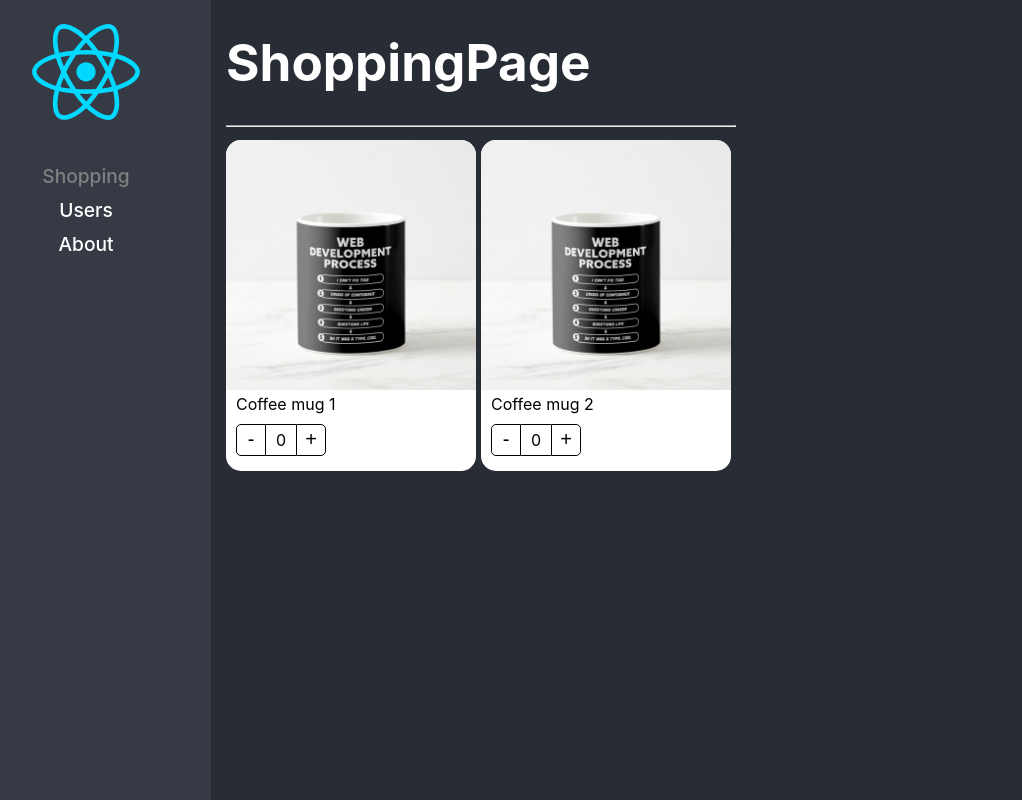
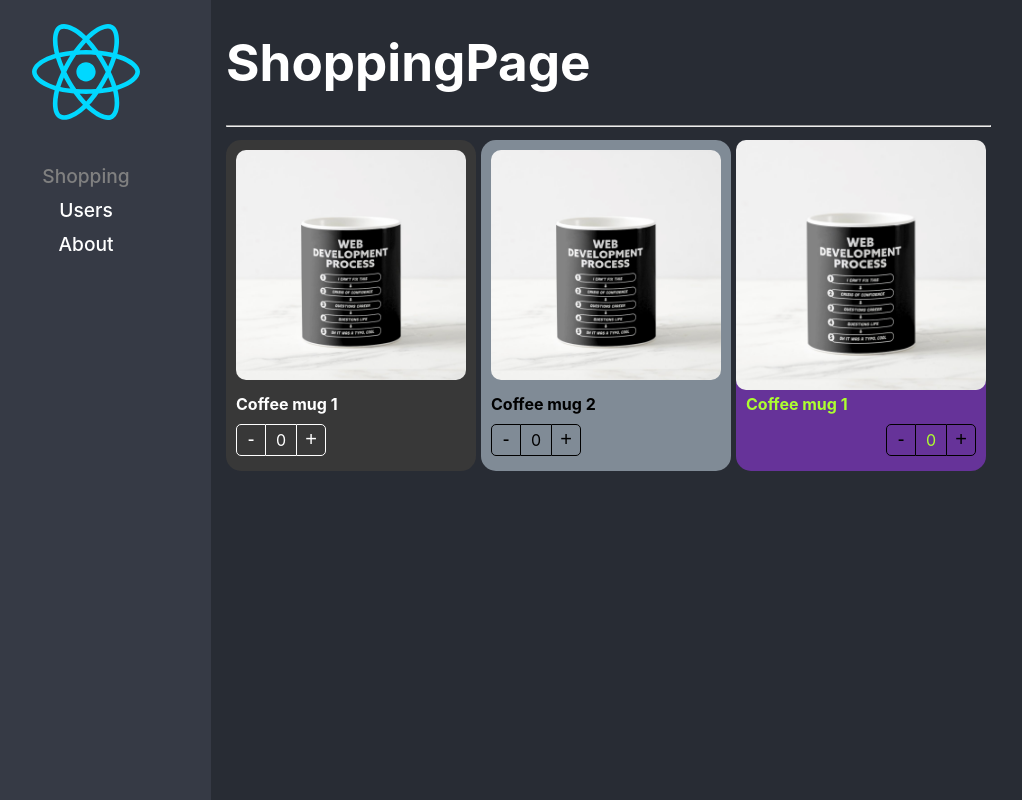
Before and after one commit to bluediu/react-advanced, a React (Vite) app: page / in a window 1280 px wide. Shown: the whole page, without its empty margins (39-1061 px from the left). Built offline with nearby package versions, Linux system fonts and the light colour scheme.

Commit message:
Implement extensible styles pattern #4
task #4
- Implement modular and reusable styles
- Apply composition of styles
- Add props-based customization

```diff
--- a/src/02-component-patterns/components/ProductButtons.tsx
+++ b/src/02-component-patterns/components/ProductButtons.tsx
@@ -2,12 +2,13 @@ import { useContext } from 'react';
 import { ProductContext } from './ProductCard';
 
 import styles from '../styles/styles.module.css';
+import { IStylesProps } from '../interfaces';
 
-export const ProductButtons = () => {
+export const ProductButtons = ({ className, style }: IStylesProps) => {
   const { increaseBy, counter } = useContext(ProductContext);
 
   return (
-    <div className={styles.buttonsContainer}>
+    <div className={`${styles.buttonsContainer} ${className}`} style={style}>
       <button className={styles.buttonMinus} onClick={() => increaseBy(-1)}>
         -
       </button>
--- a/src/02-component-patterns/components/ProductCard.tsx
+++ b/src/02-component-patterns/components/ProductCard.tsx
@@ -1,18 +1,26 @@
-import { createContext } from 'react';
+import { ReactElement, createContext } from 'react';
 import { useProduct } from '../hooks/useProduct';
-import { IProductCardProps, IProductContextProps } from '../interfaces';
+import { IProduct, IProductContextProps } from '../interfaces';
 
 import styles from '../styles/styles.module.css';
+import { IStylesProps } from '../interfaces';
 
 export const ProductContext = createContext({} as IProductContextProps);
 const { Provider } = ProductContext;
 
-const ProductCard = ({ children, product }: IProductCardProps) => {
+export interface IProps extends IStylesProps {
+  children?: ReactElement | ReactElement[];
+  product: IProduct;
+}
+
+const ProductCard = ({ children, product, className, style }: IProps) => {
   const { counter, increaseBy } = useProduct();
 
   return (
     <Provider value={{ counter, increaseBy, product }}>
-      <div className={styles.productCard}>{children}</div>
+      <div className={`${styles.productCard} ${className}`} style={style}>
+        {children}
+      </div>
     </Provider>
   );
 };
--- a/src/02-component-patterns/components/ProductImage.tsx
+++ b/src/02-component-patterns/components/ProductImage.tsx
@@ -3,12 +3,22 @@ import { ProductContext } from './ProductCard';
 
 import noImage from '../assets/no-image.jpg';
 import styles from '../styles/styles.module.css';
+import { IStylesProps } from '../interfaces';
 
-export const ProductImage = ({ img = '' }) => {
+export interface IProps extends IStylesProps {
+  img?: string;
+}
+
+export const ProductImage = ({ img = '', className, style }: IProps) => {
   const { product } = useContext(ProductContext);
   const imgToShow: string = img || product.img || noImage;
 
   return (
-    <img className={styles.productImg} src={imgToShow} alt="Product Img" />
+    <img
+      className={`${styles.productImg} ${className}`}
+      style={style}
+      src={imgToShow}
+      alt="Product Img"
+    />
   );
 };
--- a/src/02-component-patterns/components/ProductTitle.tsx
+++ b/src/02-component-patterns/components/ProductTitle.tsx
@@ -2,12 +2,17 @@ import { useContext } from 'react';
 import { ProductContext } from './ProductCard';
 
 import styles from '../styles/styles.module.css';
+import { IStylesProps } from '../interfaces';
 
-export const ProductTitle = ({ title }: { title?: string }) => {
+export interface IProps extends IStylesProps {
+  title?: string;
+}
+
+export const ProductTitle = ({ title, className, style }: IProps) => {
   const { product } = useContext(ProductContext);
 
   return (
-    <span className={styles.productDescription}>
+    <span className={`${styles.productDescription} ${className}`} style={style}>
       {title ? title : product.title}
     </span>
   );
--- a/src/02-component-patterns/interfaces/index.ts
+++ b/src/02-component-patterns/interfaces/index.ts
@@ -1,6 +1,6 @@
 export type {
   IProductContextProps,
   IProductCardHOCProps,
-  IProductCardProps,
+  IStylesProps,
   IProduct,
 } from './interfaces';
--- a/src/02-component-patterns/pages/ShoppingPage.tsx
+++ b/src/02-component-patterns/pages/ShoppingPage.tsx
@@ -4,6 +4,8 @@ import {
   ProductTitle,
   ProductButtons,
 } from '../components';
+
+import '../styles/custom-styles.css';
 
 const product = {
   id: '1',
@@ -18,17 +20,36 @@ const ShoppingPage = () => {
       <hr />
       <div style={{ display: 'flex', flexDirection: 'row', flexWrap: 'wrap' }}>
         {/* Option 1 */}
-        <ProductCard product={product}>
-          <ProductImage img="coffee-mug.png" />
-          <ProductTitle title="Coffee mug 1" />
-          <ProductButtons />
+        <ProductCard product={product} className="bg-dark text-white">
+          <ProductImage img="coffee-mug.png" className="custom-image" />
+          <ProductTitle title="Coffee mug 1" className="fw-bold" />
+          <ProductButtons className="custom-buttons" />
         </ProductCard>
 
         {/* Option 2 */}
-        <ProductCard product={product}>
-          <ProductCard.Image />
-          <ProductCard.Title />
+        <ProductCard product={product} className="bg-gray">
+          <ProductCard.Image className="custom-image" />
+          <ProductCard.Title className="fw-bold" />
           <ProductCard.Buttons />
+        </ProductCard>
+
+        {/* Option 3 */}
+        <ProductCard
+          product={product}
+          style={{ backgroundColor: 'rebeccapurple' }}
+        >
+          <ProductImage img="coffee-mug.png" style={{ borderRadius: '10px' }} />
+          <ProductTitle
+            title="Coffee mug 1"
+            style={{ color: 'greenyellow', fontWeight: 'bold' }}
+          />
+          <ProductButtons
+            style={{
+              display: 'flex',
+              justifyContent: 'end',
+              color: 'greenyellow',
+            }}
+          />
         </ProductCard>
       </div>
     </div>
--- /dev/null
+++ b/src/02-component-patterns/styles/custom-styles.css
@@ -0,0 +1,27 @@
+.bg-dark {
+  background-color: rgb(56, 56, 56);
+}
+
+.bg-gray {
+  background-color: #808b96;
+}
+
+.text-white {
+  color: #fff;
+}
+
+.fw-bold {
+  font-weight: bold;
+}
+
+.custom-image {
+  padding: 10px;
+  width: calc(100% - 20px);
+  border-radius: 20px;
+}
+
+.custom-buttons button,
+.custom-buttons div {
+  border-color: #fff;
+  color: #fff;
+}
```
Also changed, not shown: src/02-component-patterns/interfaces/interfaces.ts (+15 -9 lines).
